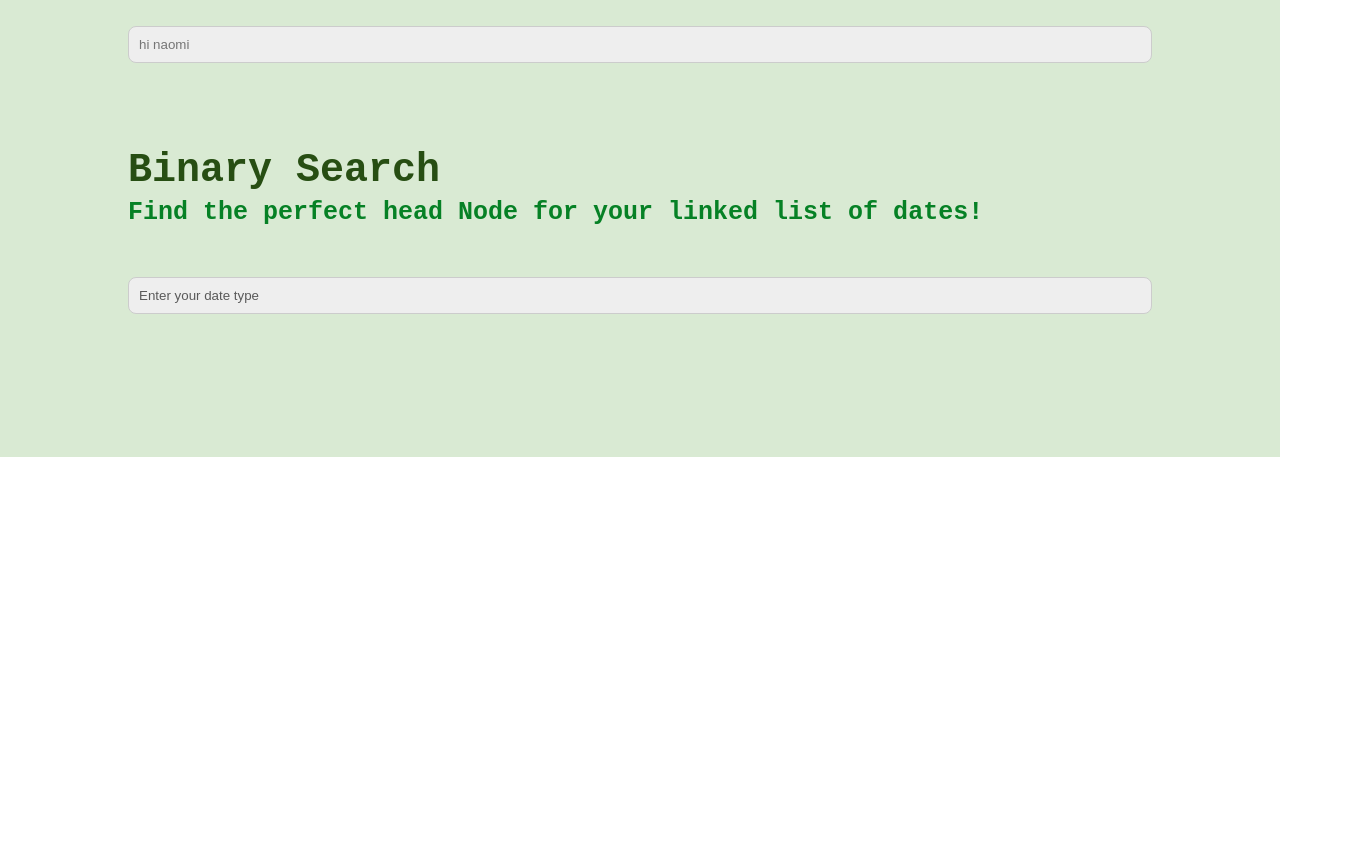
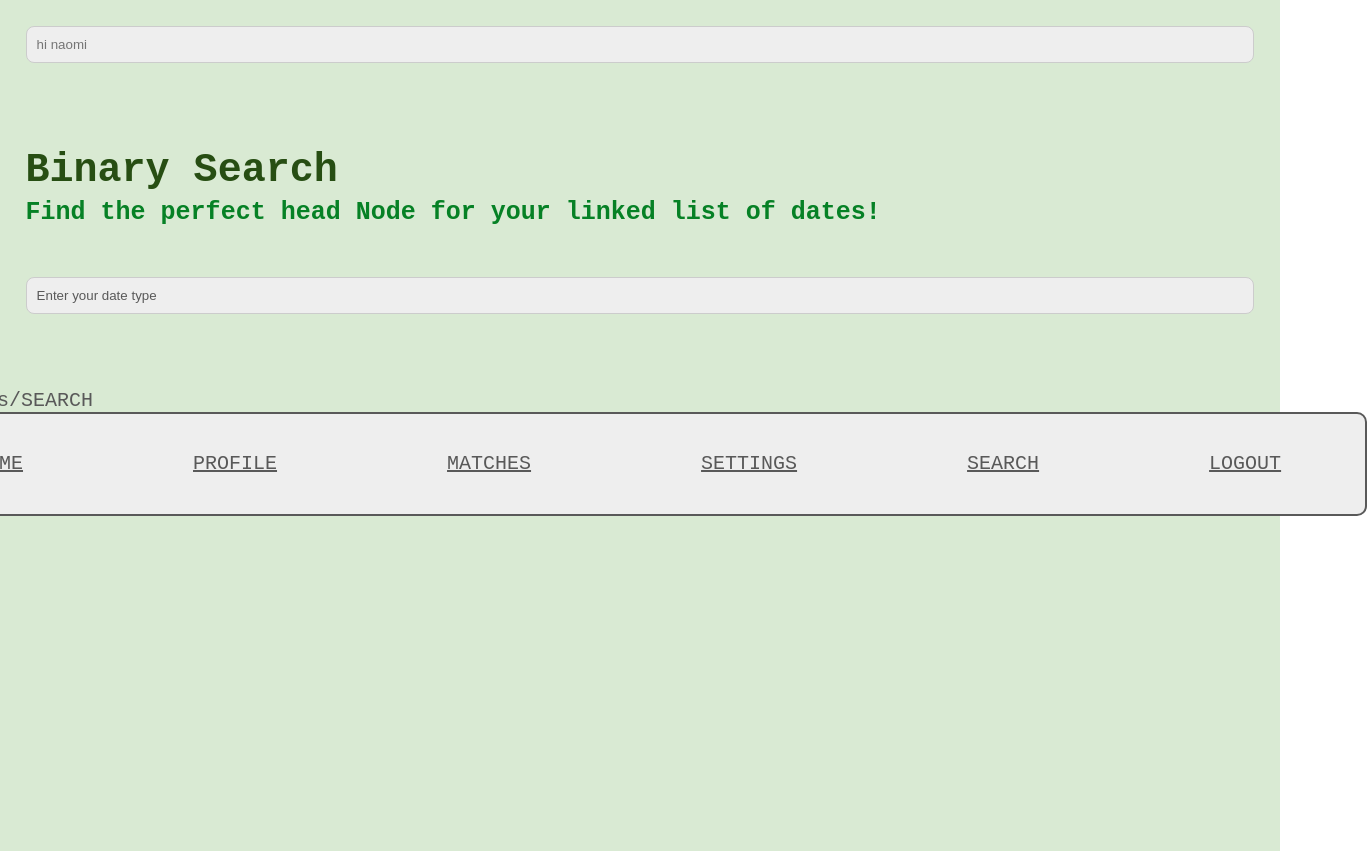
Before and after one commit to hunter-kang/BinaryBaes, a React (Create React App) app in the folder frontend/: page /search in a window 1280 px wide. Shown: the whole page, 1367 px wide, since content can reach past the window. Before the commit the page ends 800 px from the top, so only its background shows below. Built offline with nearby package versions, Linux system fonts and the light colour scheme; sample sign-in values are in the browser's storage.

Commit message:
added search page onto task bar/fixed routes

```diff
--- a/frontend/src/App.js
+++ b/frontend/src/App.js
@@ -21,13 +21,13 @@ function App() {
           <Route path="/" element={<Login />} />
           <Route path="/signup" element={<Signup />} />
           <Route path="/home" element={<Home />} />
-          <Route path="/search"  element={<Search />} />
           {useLoginState() && (
            <>
              <Route path="/questionnaire" element={<Questionnaire />} />
              <Route path="/profile" element={<Profile />} />
              <Route path="/profile_setup" element={<Profile_Setup />} />
              <Route path="/matches" element={<Matches />} />
+             <Route path="/search" element={<Search />} />
             </>
          )}
           {!useLoginState() && <Route path="*" element={<Navigate to="/" />} />}
--- a/frontend/src/components/Search.js
+++ b/frontend/src/components/Search.js
@@ -6,6 +6,9 @@ import "../styles/Text.css";
 
 
 export default function Search(){
+    const handleSearch = (searchItem) => {
+        console.log(searchItem)
+    }
     const [dateType, setDateType] = useState('');
     const [otherThing, setOtherThing] = useState('');
 
@@ -16,6 +19,7 @@ export default function Search(){
                    placeholder={'hi naomi'}
                    value={otherThing}
                    className="input-field"
+                   onChange={handleSearch}
             />
             <p className="search-text">Binary Search</p>
             <p className="search-subtext">Find the perfect head Node for your linked list of dates!</p>
@@ -29,6 +33,9 @@ export default function Search(){
                    <option value="engineering">Engineering</option>
                    <option value="bluemoon">Once in a Blue Moon</option>
             </select>
+            <div className="centered">
+            <TaskBar page="SEARCH" />
+            </div>
         </div>
     )
 }
--- a/frontend/src/components/TaskBar.js
+++ b/frontend/src/components/TaskBar.js
@@ -23,6 +23,7 @@ const TaskBar = ({page}) => {
         else if (buttonName === "profile") navigate('/Profile');
         else if (buttonName === "matches") navigate('/Matches');
         else if (buttonName === "settings") navigate('/Profile_Setup');
+        else if (buttonName === "search") navigate('/Search');
         //else if (buttonName === "logout") navigate('/');
     };
 
@@ -33,16 +34,19 @@ const TaskBar = ({page}) => {
           <button className="button-text-design" onClick={() => taskBarClick("home")} style={{ marginLeft: 60 }}>
               HOME
           </button>
-          <button className="button-text-design" onClick={() => taskBarClick("profile")} style={{ marginLeft: 220 }}>
+          <button className="button-text-design" onClick={() => taskBarClick("profile")} style={{ marginLeft: 170 }}>
               PROFILE
           </button>
-          <button className="button-text-design" onClick={() => taskBarClick("matches")} style={{ marginLeft: 220 }}>
+          <button className="button-text-design" onClick={() => taskBarClick("matches")} style={{ marginLeft: 170 }}>
               MATCHES
           </button>
-          <button className="button-text-design" onClick={() => taskBarClick("settings")} style={{ marginLeft: 220 }}>
+          <button className="button-text-design" onClick={() => taskBarClick("settings")} style={{ marginLeft: 170 }}>
               SETTINGS
           </button>
-          <button className="button-text-design" onClick={handleLogout} style={{ marginLeft: 220 }}>LOGOUT</button>
+          <button className="button-text-design" onClick={() => taskBarClick("search")} style={{ marginLeft: 170 }}>
+              SEARCH
+          </button>
+          <button className="button-text-design" onClick={handleLogout} style={{ marginLeft: 170 }}>LOGOUT</button>
         </div>
       </div>
     );
--- a/frontend/src/styles/Search.css
+++ b/frontend/src/styles/Search.css
@@ -1,11 +1,13 @@
 .search-container {
     display: flex;
     background-color: #d9ead3ff;
+    width: 100vw;
+    height: 100vh;
     flex-direction: column;
     align-items: left;
     justify-content: start;
     width: auto;
-    padding: 10%;
+    padding: 2%;
     padding-top: 2%;
     margin: 0%;
 }
--- a/frontend/src/styles/Text.css
+++ b/frontend/src/styles/Text.css
@@ -37,6 +37,10 @@
     font-size: 40.0px
 }
 
+.centered {
+    justify-items: center;      /* Center text if needed */
+  }
+
 .button-text-design{
     background: none;          /* Remove button background */
     border: none;              /* Remove button border */
```
